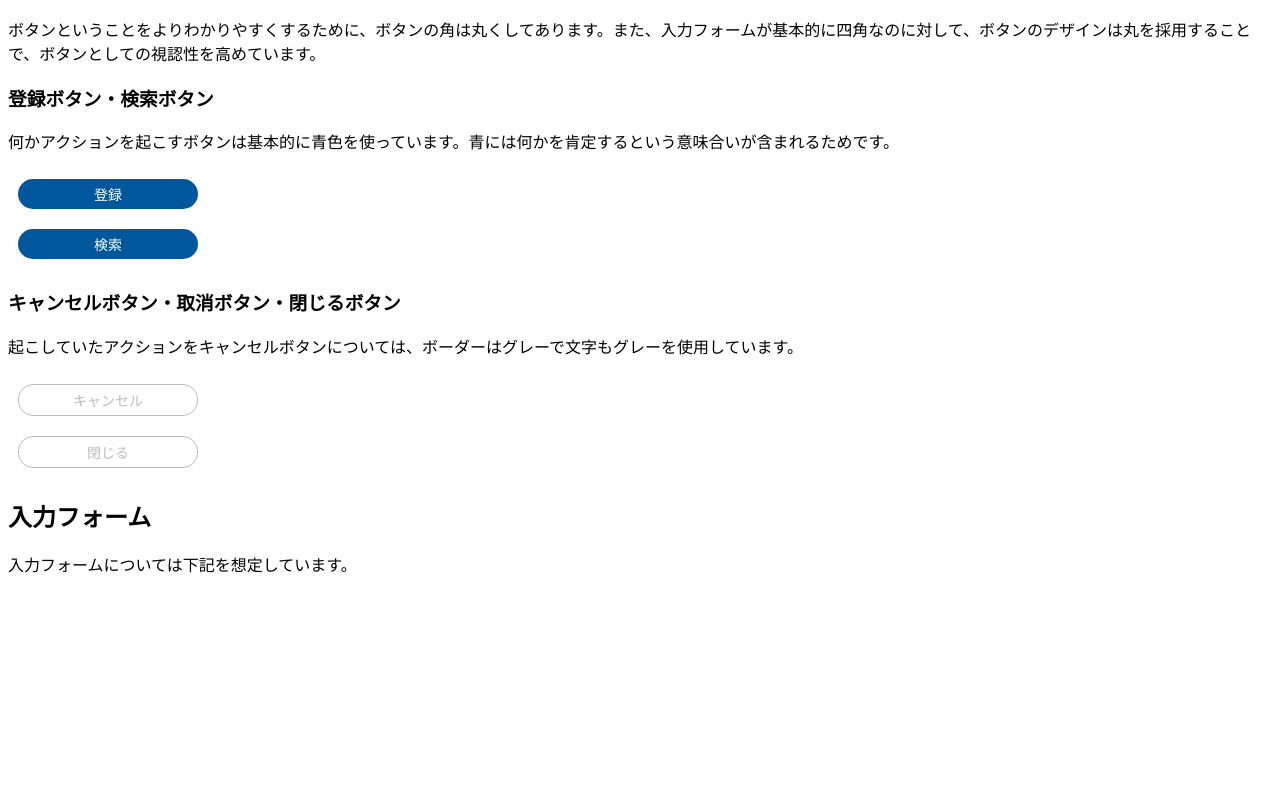
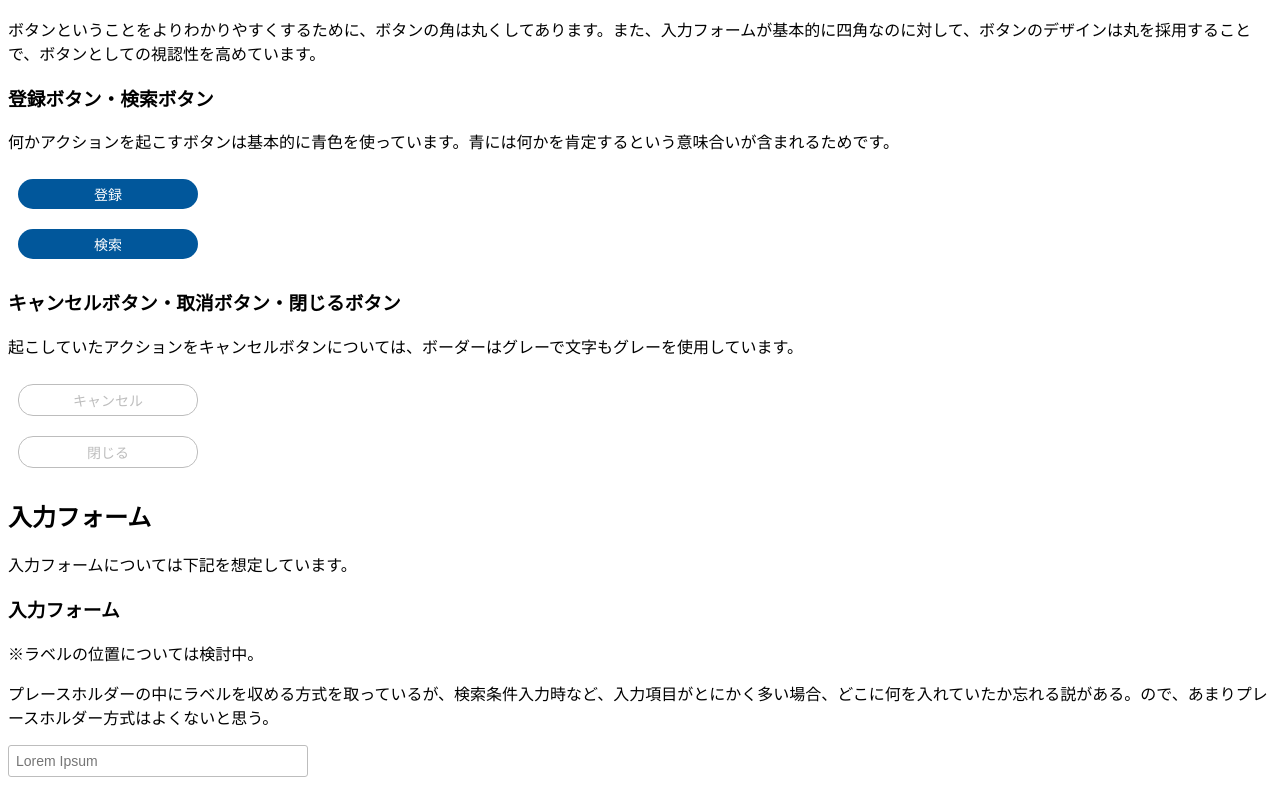
Before and after one commit to yuk1ty/k-design-prototype, a plain HTML site: page components/index.html in a window 1280 px wide. Shown: the part 127-932 px from the top of the page. Before the commit the page ends 800 px from the top, so only its background shows below. Drawn offline with Linux system fonts and the light colour scheme.

Commit message:
add input [text] component definition

```diff
--- a/components/css/style.css
+++ b/components/css/style.css
@@ -1,5 +1,9 @@
+* {
+  outline: none;
+}
+
 .btn {
-  min-width: 180px;
+  width: 180px;
   border-radius: 15px;
   border: none;
   margin: 10px;
@@ -37,3 +41,31 @@
   border-color: #616161;
   color: #616161;
 }
+
+.input-search-text {
+  border: 1px solid #bdbdbd;
+  border-radius: 3px;
+  padding: 7px;
+  margin: 0 0 20px;
+  width: 300px;
+  font-size: 14px;
+}
+
+.input-search-text:hover {
+  border-color: #616161;
+}
+
+.input-search-text:focus {
+  border-color: #4db6ac;
+  color: #616161;
+}
+
+.input-search-text,
+.input-search-text::before,
+.input-search-text::after {
+  -webkit-box-sizing: border-box;
+  -moz-box-sizing: border-box;
+  box-sizing: border-box;
+  -webkit-transition: all .3s;
+  transition: all .3s;
+}
--- a/components/index.html
+++ b/components/index.html
@@ -45,6 +45,16 @@
     <section>
       <h2>入力フォーム</h2>
       <p>入力フォームについては下記を想定しています。</p>
+
+      <section>
+        <h3>入力フォーム</h3>
+        <p>※ラベルの位置については検討中。</p>
+        <p>プレースホルダーの中にラベルを収める方式を取っているが、検索条件入力時など、入力項目がとにかく多い場合、どこに何を入れていたか忘れる説がある。ので、あまりプレースホルダー方式はよくないと思う。</p>
+
+        <div>
+          <input type="text" placeholder="Lorem Ipsum" class="input-search-text" />
+        </div>
+      </section>
     </section>
   </div>
 </body>
```
